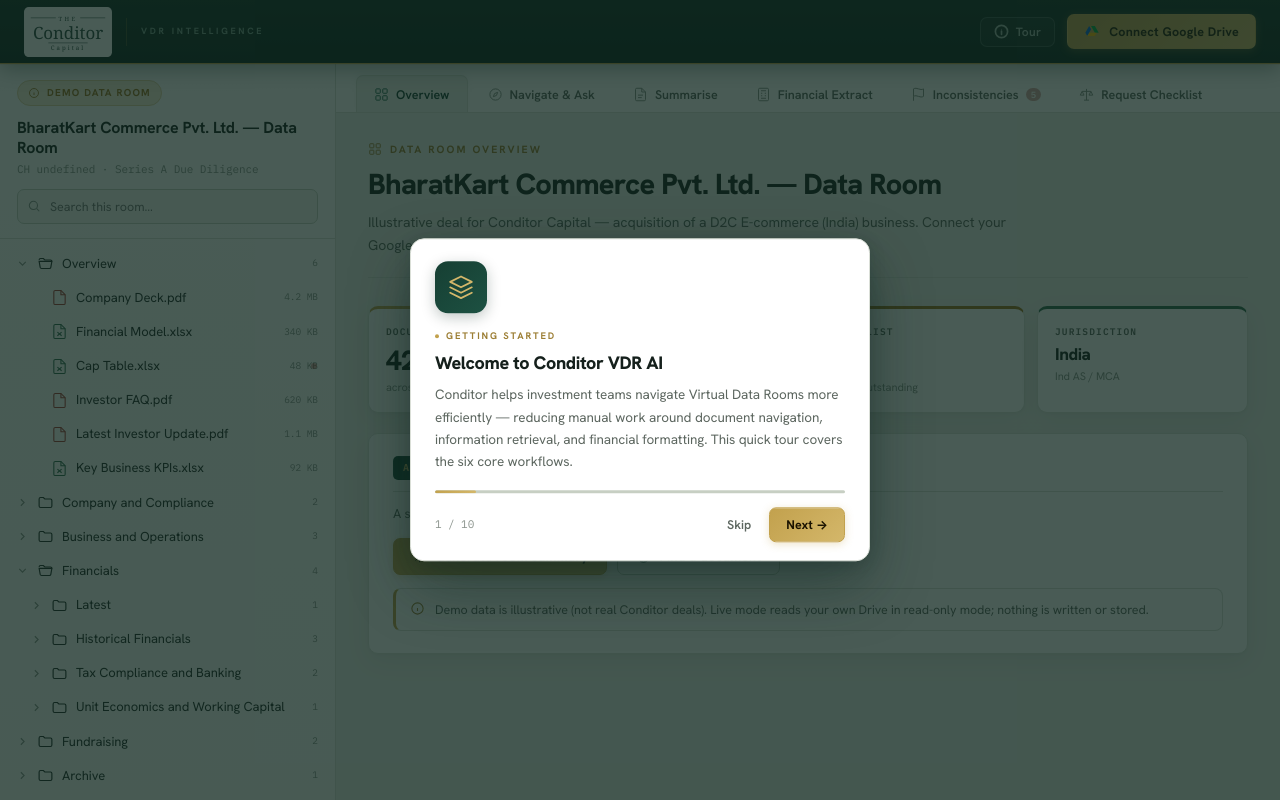
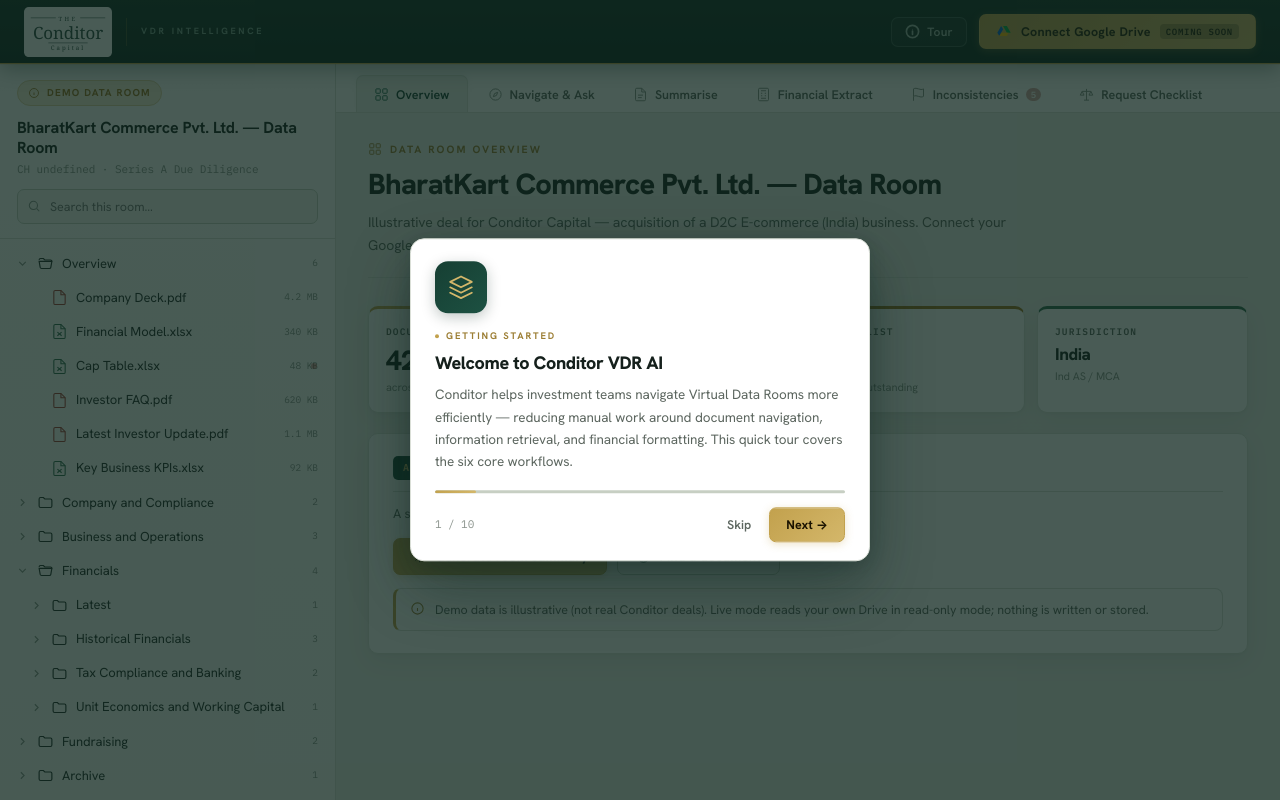
Before and after one commit to yuvrajshr/Conditor-AI-VDR, a website: page conditor-vdr-ai/index.html in a window 1280 px wide. Drawn offline with Linux system fonts and the light colour scheme.

Commit message:
google drive modal

```diff
--- a/conditor-vdr-ai/app.js
+++ b/conditor-vdr-ai/app.js
@@ -33,6 +33,7 @@
   drive: { token: null, connected: false, ready: false, email: null },
   contentCache: {},          // id -> text content
   showConnect: false,
+  showComingSoon: false,
   liveFlags: null,
   selectedTemplate: "tpl_pnl_india",
   customTemplates: [],
@@ -351,8 +352,8 @@
 // RENDER SHELL
 // ============================================================
 function render(){
-  app.innerHTML = `${topbar()}<div class="body">${sidePanel()}<div class="work">${tabBar()}<div class="canvas"><div class="view" id="view"></div></div></div></div>${state.showConnect?connectModal():""}${state.showUploadModal?uploadModal():""}`;
-  renderView(); bindSide(); bindModal(); bindUploadModal();
+  app.innerHTML = `${topbar()}<div class="body">${sidePanel()}<div class="work">${tabBar()}<div class="canvas"><div class="view" id="view"></div></div></div></div>${state.showConnect?connectModal():""}${state.showUploadModal?uploadModal():""}${state.showComingSoon?comingSoonModal():""}`;
+  renderView(); bindSide(); bindModal(); bindUploadModal(); bindComingSoonModal();
 }
 
 function topbar(){
@@ -368,9 +369,10 @@
         <svg viewBox="0 0 16 16" fill="none" stroke="currentColor" stroke-width="1.8" stroke-linecap="round" stroke-linejoin="round"><circle cx="8" cy="8" r="6.5"/><line x1="8" y1="11" x2="8" y2="7.5"/><circle cx="8" cy="5.5" r=".5" fill="currentColor" stroke="none"/></svg>
         Tour
       </button>
-      <button class="connect ${linked?'linked':''}" onclick="connectDrive()">
+      <button class="connect ${linked?'linked':''}" onclick="${linked?'connectDrive()':'showComingSoon()'}">
         ${linked?I.drive:I.drive}
         <span>${linked?'Drive connected':'Connect Google Drive'}</span>
+        ${!linked?`<span class="coming-soon-badge">Coming soon</span>`:''}
       </button>
     </div>
   </div>`;
@@ -519,6 +521,31 @@
 }
 function bindModal(){ const bg=document.getElementById("modalBg"); if(bg) bg.onclick=e=>{ if(e.target===bg) closeModal(); }; }
 function closeModal(){ state.showConnect=false; render(); }
+
+function showComingSoon(){ state.showComingSoon=true; render(); }
+function closeComingSoon(){ state.showComingSoon=false; render(); }
+function comingSoonModal(){
+  return `<div class="modal-bg" id="comingSoonBg"><div class="modal" style="max-width:460px">
+    <div class="modal-h" style="background:linear-gradient(160deg,var(--g600) 0%,var(--g800) 100%)">
+      <h3>${I.drive} Google Drive Integration<span class="x" onclick="closeComingSoon()">×</span></h3>
+      <p>Live data room access via Google Drive</p>
+    </div>
+    <div class="modal-b">
+      <div style="text-align:center;padding:8px 0 18px">
+        <div style="width:56px;height:56px;margin:0 auto 16px;background:linear-gradient(135deg,rgba(194,161,77,.15),rgba(194,161,77,.05));border:1.5px solid rgba(194,161,77,.3);border-radius:14px;display:grid;place-items:center">${I.drive}</div>
+        <h3 style="font-size:17px;font-weight:700;color:var(--ink);margin-bottom:8px">Pending Google Cloud Verification</h3>
+        <p style="font-size:13.5px;color:var(--muted);line-height:1.65;max-width:340px;margin:0 auto">
+          Live Google Drive access is currently awaiting Google Cloud app verification. Once approved, you'll be able to connect any Drive folder and run all AI workflows directly on your own deal data.
+        </p>
+      </div>
+      <div class="note" style="margin-top:4px">${I.info}<div>Everything works right now with the built-in demo data room — all six AI workflows are fully functional and available to explore.</div></div>
+    </div>
+    <div class="modal-foot">
+      <button class="btn gold" onclick="closeComingSoon()">Explore demo instead</button>
+    </div>
+  </div></div>`;
+}
+function bindComingSoonModal(){ const bg=document.getElementById("comingSoonBg"); if(bg) bg.onclick=e=>{ if(e.target===bg) closeComingSoon(); }; }
 
 // ============================================================
 // UPLOAD TEMPLATE MODAL
@@ -1206,7 +1233,7 @@
 // ============================================================
 function bootDemo(){
   state.source="demo"; state.search=""; state.selectedDoc=null; state.aiResults={}; state.contentCache={}; state.liveFlags=null; state.chat=[];
-  state.selectedTemplate="tpl_pnl_india"; state.customTemplates=[]; state.showUploadModal=false; state.uploadPreview=null;
+  state.selectedTemplate="tpl_pnl_india"; state.customTemplates=[]; state.showUploadModal=false; state.uploadPreview=null; state.showComingSoon=false;
   state.expanded={root:true,f1:true,f2:false,f2a:false,f2b:false,f3:false,f3a:false,f3b:false,f3b1:false,f3b2:false,f3c:false,f3c1:false,f3c2:false,f4:true,f4a:false,f4b:false,f4c:false,f4c1:false,f4c2:false,f4d:false,f5:false,f5a:false,f5b:false,f6:false};
   buildIndex(JSON.parse(JSON.stringify(TREE)));
   state.tab="overview"; render();
--- a/conditor-vdr-ai/index.html
+++ b/conditor-vdr-ai/index.html
@@ -73,6 +73,7 @@
 }
 .connect:hover{background:linear-gradient(135deg,#d4b76a 0%,#e8cc82 100%);transform:translateY(-2px);box-shadow:0 4px 16px rgba(194,161,77,.4)}
 .connect:active{transform:translateY(0);box-shadow:0 1px 4px rgba(194,161,77,.2)}
+.coming-soon-badge{font-size:9px;font-weight:700;letter-spacing:.08em;text-transform:uppercase;background:rgba(35,28,6,.25);color:#231c06;border-radius:4px;padding:2px 6px;white-space:nowrap;font-family:'IBM Plex Mono',monospace}
 .connect svg{width:16px;height:16px;transition:transform .18s}
 .connect:hover svg{transform:scale(1.1)}
 .connect.linked{background:rgba(47,107,79,.18);color:#cfeadd;border-color:rgba(47,107,79,.45);box-shadow:none}
```
